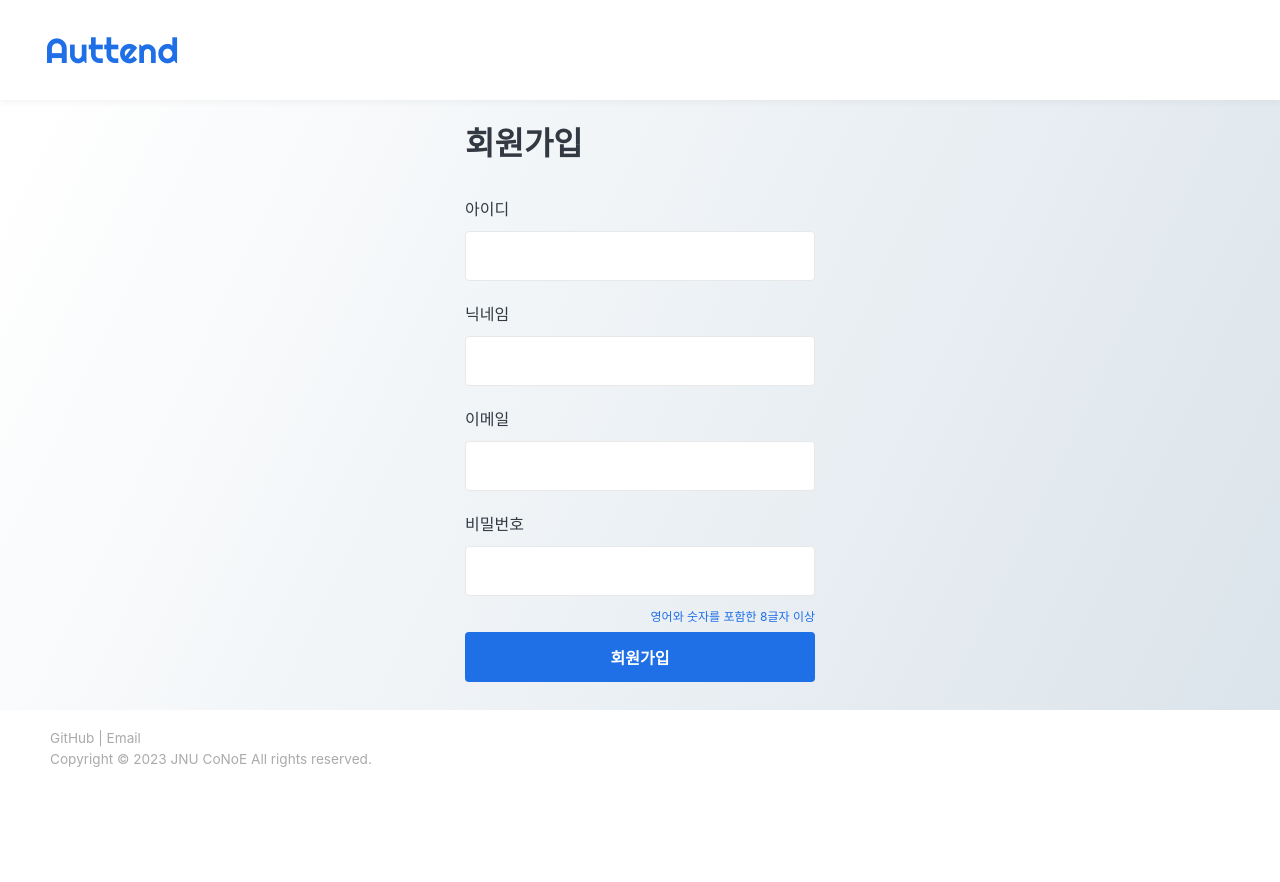
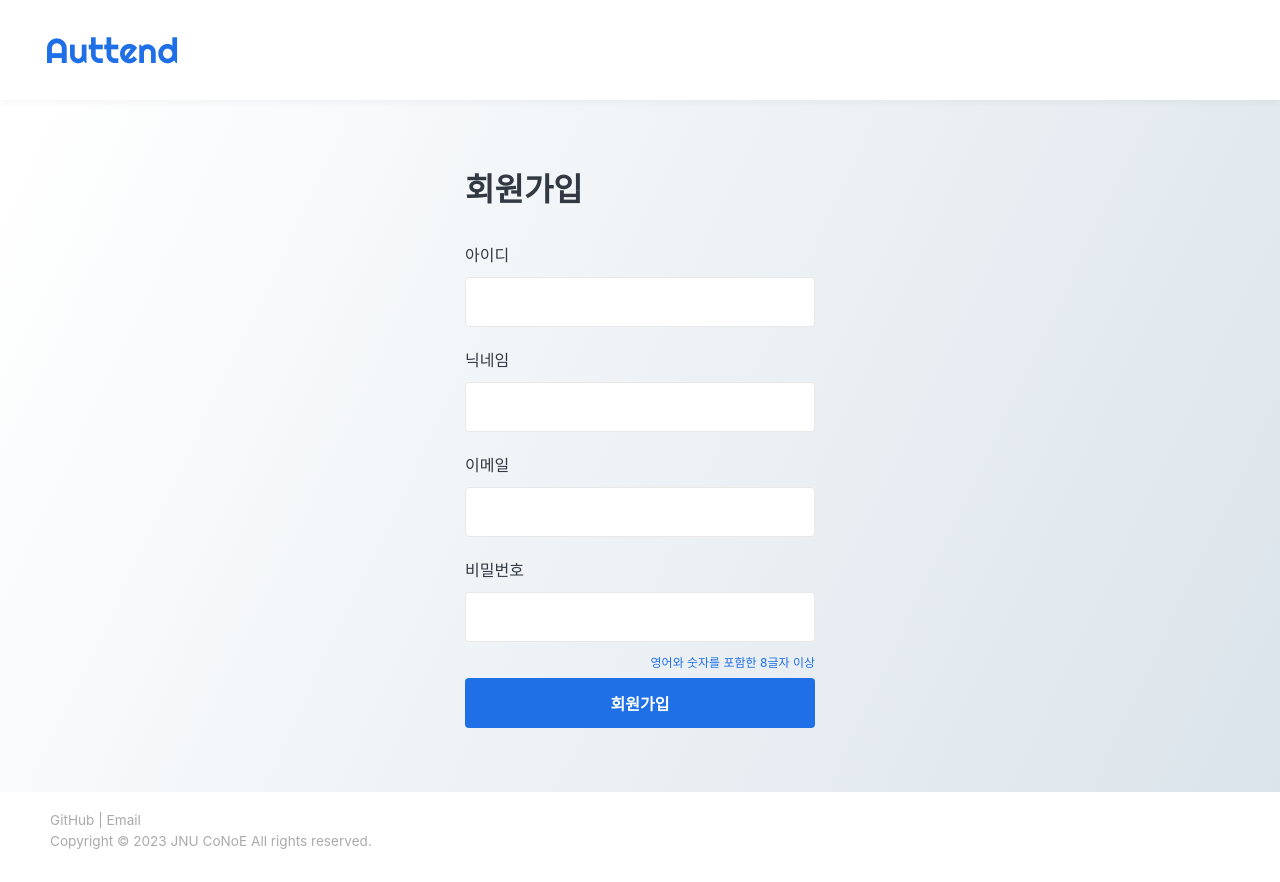
Before and after one commit to JNU-econovation/CoNoE, a React (Vite) app in the folder src/client/: page /sign-us in a window 1280 px wide. Before the commit the page ends 800 px from the top, so only its background shows below. Built offline with nearby package versions, Linux system fonts and the light colour scheme; no server answers; a web font is replaced by a local one.

Commit message:
feat: MyPage.jsx 생성

```diff
--- a/src/client/src/components/common/layout/Footer.jsx
+++ b/src/client/src/components/common/layout/Footer.jsx
@@ -2,7 +2,7 @@ import React from "react";
 import styled from "styled-components";
 
 const Container = styled.footer`
-  position: absolute;
+  //position: absolute;
   bottom: 0;
 
   width: 100%;
--- a/src/client/src/components/common/layout/Layout.jsx
+++ b/src/client/src/components/common/layout/Layout.jsx
@@ -22,6 +22,7 @@ const Container = styled.div`
 const Main = styled.main`
   width: 100vw;
   min-height: calc(100vh - 200px);
+  padding: 4rem 0;
 
   position: relative;
 
--- a/src/client/src/pages/MyRoom.jsx
+++ b/src/client/src/pages/MyRoom.jsx
@@ -91,7 +91,7 @@ function MyRoom() {
             key={info.roomId}
             id={String(info.roomId)}
             name={info.title}
-            manager={info.isAdmin ? "본인" : info.userName}
+            manager={info.isAdmin ? "본인" : info.username}
           />
         ))}
       </Container>
```
